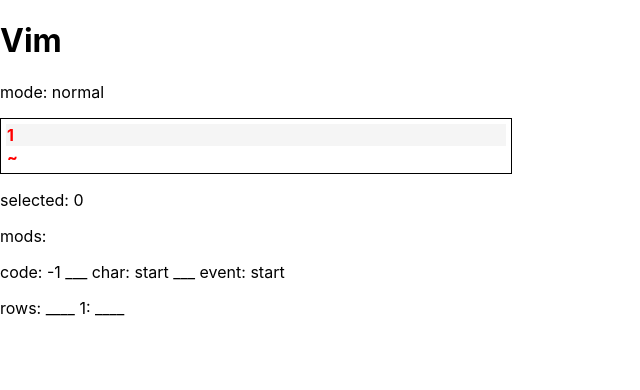
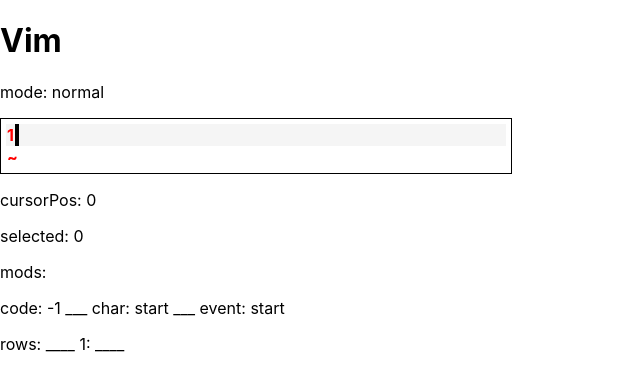
Before and after one commit to aria-1337/react-vim, a React (Create React App) app: page / in a window 1280 px wide. Shown: the top 390 px of the page, without its empty margins (0-640 px from the left). Built offline with nearby package versions, Linux system fonts and the light colour scheme.

Commit message:
Added basic cursor

```diff
--- a/src/App.tsx
+++ b/src/App.tsx
@@ -10,8 +10,7 @@
     const [active, setActive] = useState(true);
 
     // Editor Logic
-    const [rows, setRows] = useState([{ text: '' }]);
-    const [keypresses, setKeypresses] = useState<Array<number>>([]);
+    const [rows, setRows] = useState([{ text: ' ' }]);
     const [selectedRow, setSelectedRow] = useState<number>(0);
     const [cursorPos, setCursorPos] = useState<number>(0);
     const [mode, setMode] = useState<string>('normal');
@@ -118,7 +117,7 @@
     function newRow() {
         setRows((oldRows) => {
             const newRows = oldRows;
-            newRows.splice(selectedRow+1, 0, { text: ''})
+            newRows.splice(selectedRow+1, 0, { text: ' '})
             setSelectedRow((old) => old+1);
             return newRows;
         });
@@ -128,9 +127,10 @@
     <h1>Vim</h1>
     <p>{ `mode: ${mode}` }</p>
     <EditorWrapper>
-        { rows?.map((r, key) => <Line key={key} n={key+1} text={r.text} selected={selectedRow} />) }
-        <Line key={'end'} n={0} text={''} selected={selectedRow} />
+        { rows?.map((r, key) => <Line key={key} n={key+1} text={r.text} selected={selectedRow} cursorPos={cursorPos} setCursorPos={setCursorPos} />) }
+        <Line key={'end'} n={0} text={''} selected={selectedRow} cursorPos={-1} setCursorPos={setCursorPos}/>
     </EditorWrapper>
+    <p>{ `cursorPos: ${cursorPos} `}</p>
     <p>{ `selected: ${selectedRow}`}</p>
     <p>{ `mods: ${modifier}`}</p>
     <p>{ `code: ${code} ___ char: ${char} ___ event: ${event}` }</p>
--- a/src/components/Line.tsx
+++ b/src/components/Line.tsx
@@ -5,25 +5,44 @@
     n: number;
     text: string;
     selected: number;
+    cursorPos: number;
+    setCursorPos: Function;
 }
 
-export default function Line({ n, text, selected } : LineProps) {
-    const [v, setV] = useState(text);
-    function handleTyping(e: React.ChangeEvent<HTMLInputElement>) {
-        setV(e?.target?.value);
-    }
+export default function Line({ n, text, selected, cursorPos, setCursorPos } : LineProps) {
+    const [t, setT] = useState<string>(text);
+    const [active, setActive] = useState<string>('false');
 
     useEffect(() => {
-        setV((oldV) => text);
-    }, [text]);
+        setT((oldText) => {
+            setActive((_) => {
+                const active = (n === selected+1);
+                return active.toString();
+            });
+            return text;
+        });
+    }, [text, selected, cursorPos]);
 
-    return (<LineContainer selected={(n === selected+1).toString()}>
+    return (<LineContainer selected={active}>
         <LineNumber>{ n === 0 ? '~' : n }</LineNumber>
-        <LineText value={v} onChange={(e) => handleTyping(e)}/>
+        <TextContainer>
+            { t.split('').map((i, x) => <TextCell selected={(x === cursorPos && active).toString()}>{ i }</TextCell>)}
+        </TextContainer>
     </LineContainer>);
 }
 
-const LineText = styled.input`
+const TextContainer = styled.div`
+    display: flex;
+    flex-direction: row;
+`;
+
+const TextCell = styled.div<{ selected: string }>`
+    white-space: pre-wrap;
+    background-color: ${props => props.selected === 'true' ? 'black' : 'transparent'};
+`;
+
+const LineText = styled.div`
+    flex-direction: row;
     margin: 1px;
     border: none;
     font-family: inherit;
@@ -45,3 +64,11 @@
     color: red;
     font-weight: bold;
 `;
+
+const Cursor = styled.div`
+    min-width: 10px;
+    min-height: 10px;
+    color: white;
+    background-color: black;
+    text-align: center;
+`;
```
